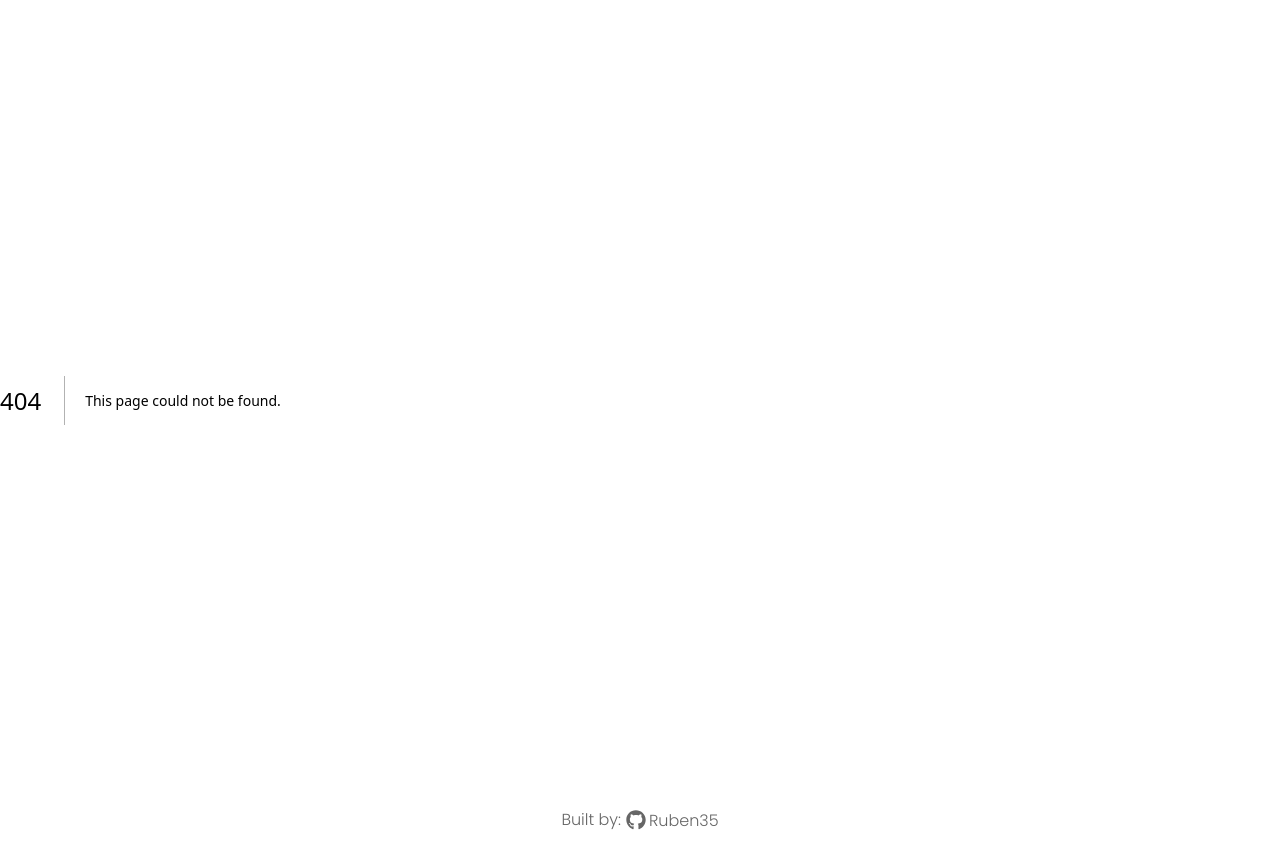
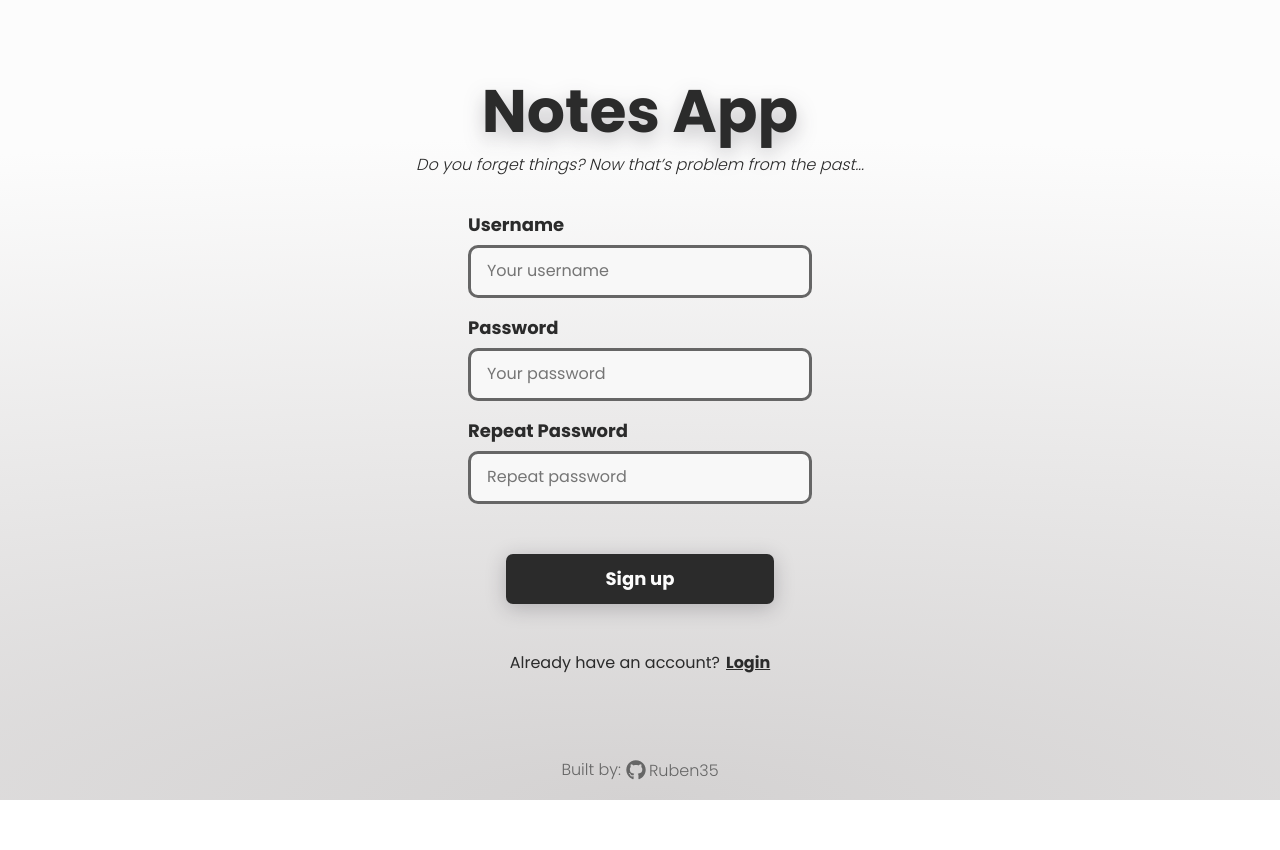
Before and after one commit to Ruben35/notes-fullstack, a Next.js app in the folder frontend/: page /signup in a window 1280 px wide. Before the commit this address had no page. After the commit the page ends 800 px from the top, so only its background shows below. Built offline with nearby package versions, Linux system fonts and the light colour scheme.

Commit message:
✨ SignUp View

```diff
--- /dev/null
+++ b/frontend/src/pages/signup.tsx
@@ -0,0 +1,71 @@
+import NotesAppLogo from '@/components/NotesAppLogo'
+import Textfield from '@/components/Textfield'
+import Head from 'next/head'
+import { useRef, useState } from 'react'
+import styles from '../styles/Home.module.css'
+import Button from '@/components/Button'
+import Link from 'next/link'
+
+const Signup = () => {
+	const [error, setError] = useState('')
+
+	const usernameRef = useRef<HTMLInputElement>(null)
+	const passwordRef = useRef<HTMLInputElement>(null)
+	const passwordRepeatRef = useRef<HTMLInputElement>(null)
+
+	const handleClick = () => {
+		if (
+			!usernameRef.current?.value ||
+			!passwordRef.current?.value ||
+			!passwordRepeatRef.current?.value
+		) {
+			setError('Llene el formulario')
+			return
+		}
+		setError('')
+	}
+
+	return (
+		<>
+			<Head>
+				<title>Notes App | Sign up</title>
+				<meta name='description' content='An app for taking notes.' />
+				<meta name='viewport' content='width=device-width, initial-scale=1' />
+			</Head>
+			<main>
+				<NotesAppLogo />
+				<span className={`lightCopy ${styles.copy}`}>
+					Do you forget things? Now that’s problem from the past...
+				</span>
+				<div className={styles.form}>
+					{error ? <span className={styles.error}>{error}</span> : null}
+					<Textfield
+						label='Username'
+						placeholder='Your username'
+						type='text'
+						myRef={usernameRef}
+					/>
+					<Textfield
+						label='Password'
+						placeholder='Your password'
+						type='password'
+						myRef={passwordRef}
+					/>
+					<Textfield
+						label='Repeat Password'
+						placeholder='Repeat password'
+						type='password'
+						myRef={passwordRepeatRef}
+					/>
+				</div>
+				<Button onClick={handleClick}>Sign up</Button>
+				<span>
+					Already have an account?
+					<Link href='/'>Login</Link>
+				</span>
+			</main>
+		</>
+	)
+}
+
+export default Signup
```
